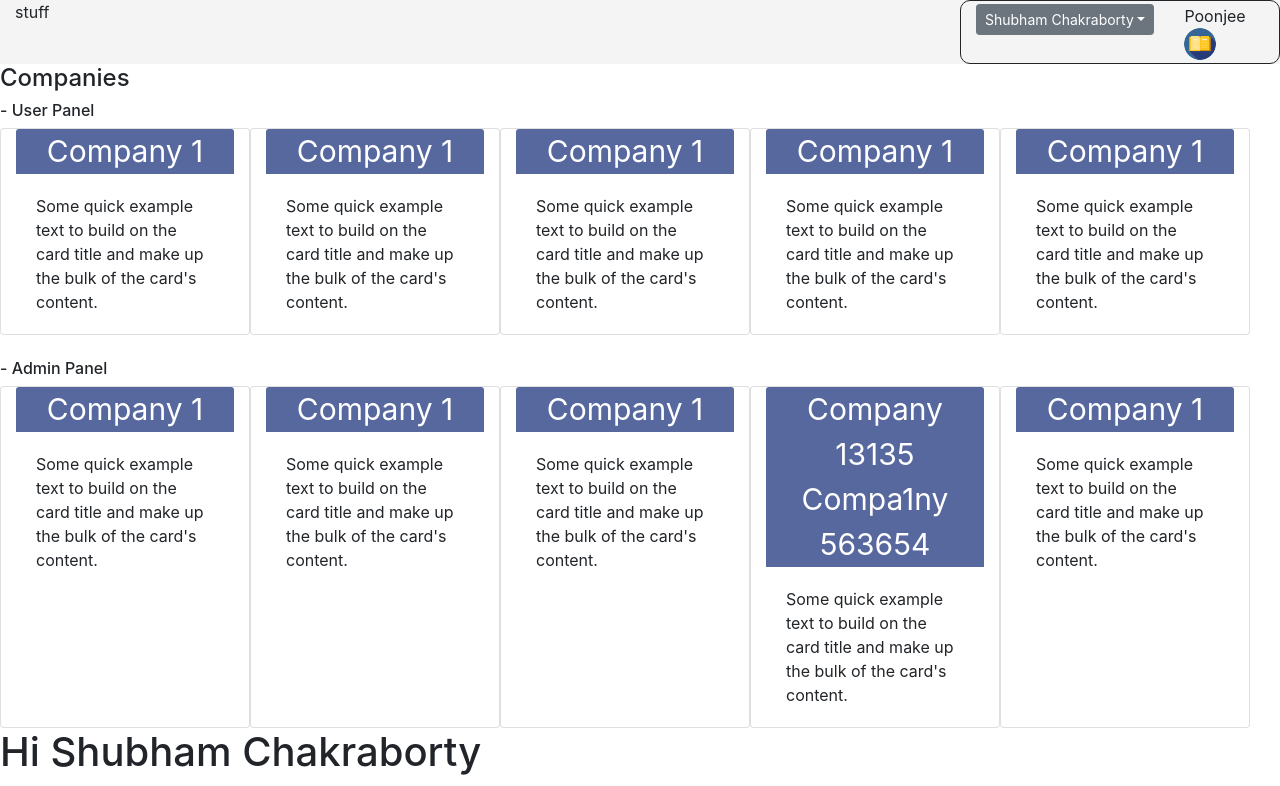
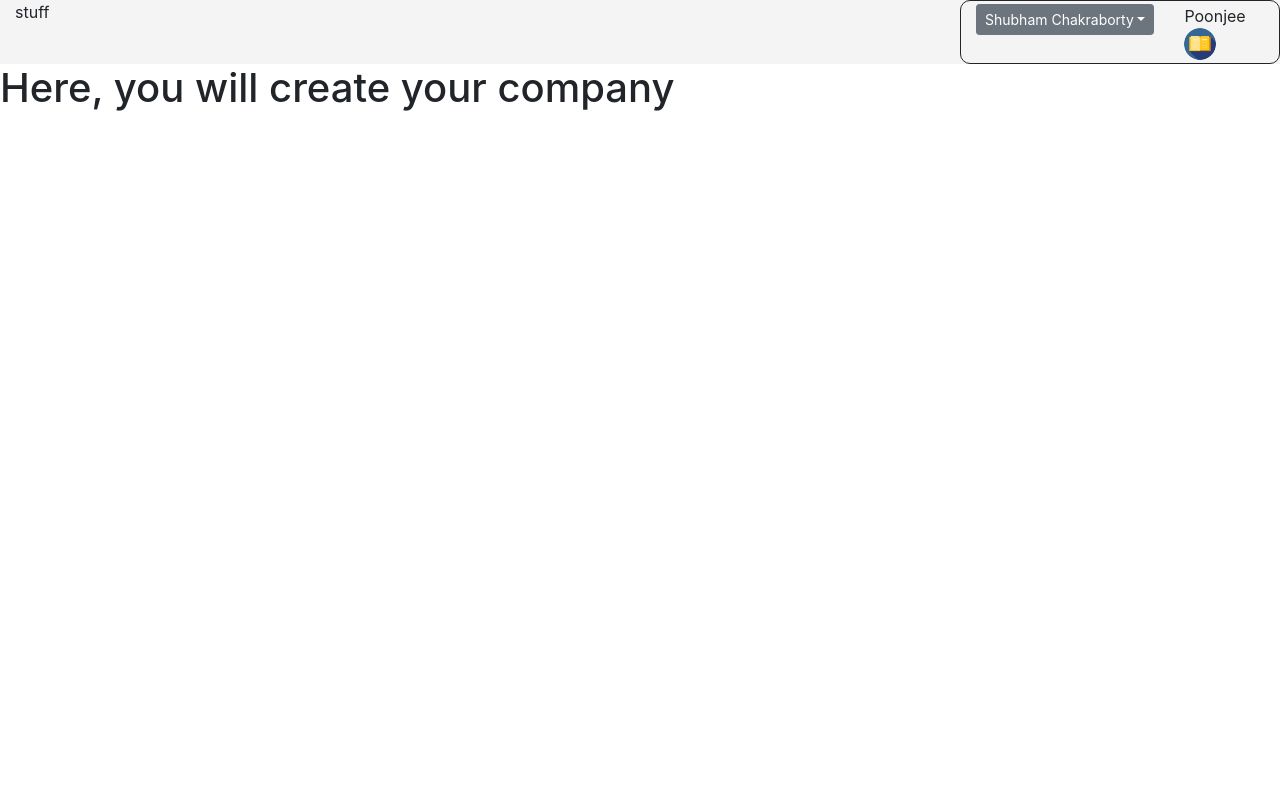
Before and after one commit to armostheus/poonjee-f, a React (Create React App) app: page /create-company in a window 1280 px wide. Shown: the top 786 px of the page. Built offline with nearby package versions, Linux system fonts and the light colour scheme.

Commit message:
Added Route to App.js, Created Router links for components, Added new module CreateCompany, Shifted CompanyAdmin and CompanyUser into Companies component

```diff
--- a/src/App.js
+++ b/src/App.js
@@ -1,6 +1,8 @@
 import React, { Component } from 'react';
 import Header from './components/Header';
 import Body from './components/Body';
+import CreateCompany from './components/CreateCompany';
+import { BrowserRouter as Router, Route, Link } from "react-router-dom";
 import './App.css';
 
 class App extends Component {
@@ -15,14 +17,33 @@ class App extends Component {
 
   render() {
     return (
+      <Router>
         <div className="App">
           <Header
             name={this.state.name}
             role={this.state.role}
             logOut={this.logoutUser}
           />
+
+          <Route exact path="/" render={props => (
+            <React.Fragment>
+            <h1>Welcome, {this.state.name}</h1>
+            &nbsp;&nbsp;&nbsp;<Link to="/dashboard"><button type="button" class="btn btn-primary">Jump to Dashboard</button></Link>&nbsp;&nbsp;&nbsp;
+            <Link to="/create-company"><button type="button" class="btn btn-primary">Create New Company</button></Link>
+            </React.Fragment>
+          )} />
+
+
+          <Route path="/dashboard" render={props => (
+            <React.Fragment>
               <Body/>
+            </React.Fragment>
+          )} />
+
+          <Route path="/create-company" component={CreateCompany} />
+
         </div>
+      </Router>
     );
   }
 }
--- a/src/components/Body.js
+++ b/src/components/Body.js
@@ -1,21 +1,13 @@
 import React, { Component } from 'react';
 import Companies from './body-children/Companies';
-import CompanyUser from './body-children/CompanyUser';
-import CompanyAdmin from './body-children/CompanyAdmin';
-import { BrowserRouter as Router, Route, Link } from "react-router-dom";
 
 class Body extends Component {
     render(){
         return (
-            <Router>
             <div>
+                <Companies/>
 
-                <Companies/>
-                <CompanyUser/>
-                <CompanyAdmin/>
             </div>
-            <Route exact path="/" component={Body} />
-            </Router>
         );
     }
 }
--- /dev/null
+++ b/src/components/CreateCompany.js
@@ -0,0 +1,13 @@
+import React, { Component } from 'react';
+
+class CreateCompany extends Component {
+    render(){
+        return (
+            <div>
+                <h1>Here, you will create your company</h1>
+            </div>
+        );
+    }
+}
+
+export default CreateCompany;
--- a/src/components/body-children/Companies.js
+++ b/src/components/body-children/Companies.js
@@ -1,4 +1,7 @@
 import React, { Component } from 'react';
+
+import CompanyUser from './CompanyUser';
+import CompanyAdmin from './CompanyAdmin';
 
 class Companies extends Component {
     render(){
@@ -72,6 +75,9 @@ class Companies extends Component {
                         </div>
                     </div>
                 </div>
+
+                <CompanyUser/>
+                <CompanyAdmin/>
             </div>
         );
     }
```
Lines whose indentation alone changed are shown as unchanged.
